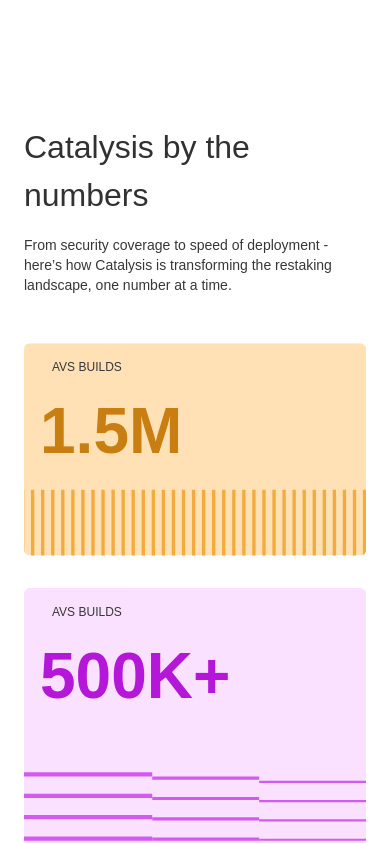
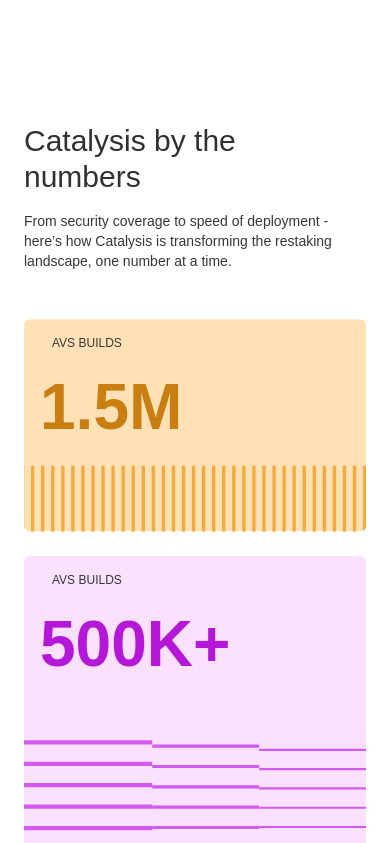
Before and after one commit to daaoai/catalysis, a Next.js app: page / in a window 390 px wide. Shown: the part 4080-4923 px from the top of the page. Built offline with nearby package versions, Linux system fonts and the light colour scheme; a web font is replaced by a local one.

Commit message:
fix:stats

```diff
--- a/src/components/CatalysisStats/index.tsx
+++ b/src/components/CatalysisStats/index.tsx
@@ -16,7 +16,7 @@
   return (
     <div className="px-6 md:px-20 bg-white">
       <div className="mb-12 max-w-sm">
-        <h2 className="max-w-[16rem] text-[32px] md:text-[40px] mb-4 mt-10 font-sans font-medium text-[#323131]">
+        <h2 className="max-w-[16rem] text-3xl md:text-[40px] mb-4 mt-10 font-sans font-medium text-[#323131]">
           {pageHeading.title}
         </h2>
         <p className="dark:text-gray text-[#383737] max-w-md text-sm font-normal font-generalsans">
@@ -26,7 +26,7 @@
 
       {/* Wrapper div to right-align the grid */}
       <div className="flex justify-end">
-        <div className="grid grid-cols-1 md:grid-cols-2 gap-8 md:gap-6 max-w-3xl lg:max-w-5xl">
+        <div className="grid grid-cols-1 md:grid-cols-2 gap-6 max-w-3xl lg:max-w-5xl">
           {/* First Card */}
           <div className="relative w-full flex flex-col justify-center">
             <img
@@ -34,14 +34,12 @@
               alt={firstCard.title}
               className="w-full h-auto rounded-lg"
             />
-
             <div className="absolute top-0 md:top-20 lg:top-28 left-0 w-full h-full p-4 md:p-6 z-10 flex flex-col rounded-lg gap-y-2">
               <p className="text-xs dark:text-white-50 text-black-10 uppercase px-3 font-generalsans">
                 {firstCard.title}
               </p>
               <h3
                 className={`text-[64px] md:text-4xl lg:text-[96px] font-semibold font-sans sm:leading-[80%] sm:tracking-[-4%] md:leading-normal md:tracking-normal ${
-
                   theme === "dark"
                     ? firstCard.textColor.dark
                     : firstCard.textColor.light
@@ -61,14 +59,12 @@
               alt={secondCard.title}
               className="w-full h-auto rounded-lg"
             />
-
             <div className="absolute top-0 left-0 w-full h-full p-4 md:p-6 z-10 flex flex-col rounded-lg gap-y-2">
               <p className="text-xs dark:text-white-50 text-black-10 uppercase px-3 font-generalsans">
                 {secondCard.title}
               </p>
               <h3
                 className={`text-[64px] md:text-4xl lg:text-[96px] font-semibold font-sans sm:leading-[80%] sm:tracking-[-4%] md:leading-normal md:tracking-normal ${
-
                   theme === "dark"
                     ? secondCard.textColor.dark
                     : secondCard.textColor.light
@@ -86,14 +82,12 @@
               alt={thirdCard.title}
               className="w-full h-auto rounded-lg"
             />
-
             <div className="absolute top-0 left-0 w-full h-full p-4 md:p-6 z-10 flex flex-col rounded-lg gap-y-2">
               <p className="text-xs dark:text-white-50 text-black-10 uppercase px-3 font-generalsans">
                 {thirdCard.title}
               </p>
               <h3
                 className={`text-[64px] md:text-4xl lg:text-[96px] font-semibold font-sans sm:leading-[80%] sm:tracking-[-4%] md:leading-normal md:tracking-normal ${
-
                   theme === "dark"
                     ? thirdCard.textColor.dark
                     : thirdCard.textColor.light
```
